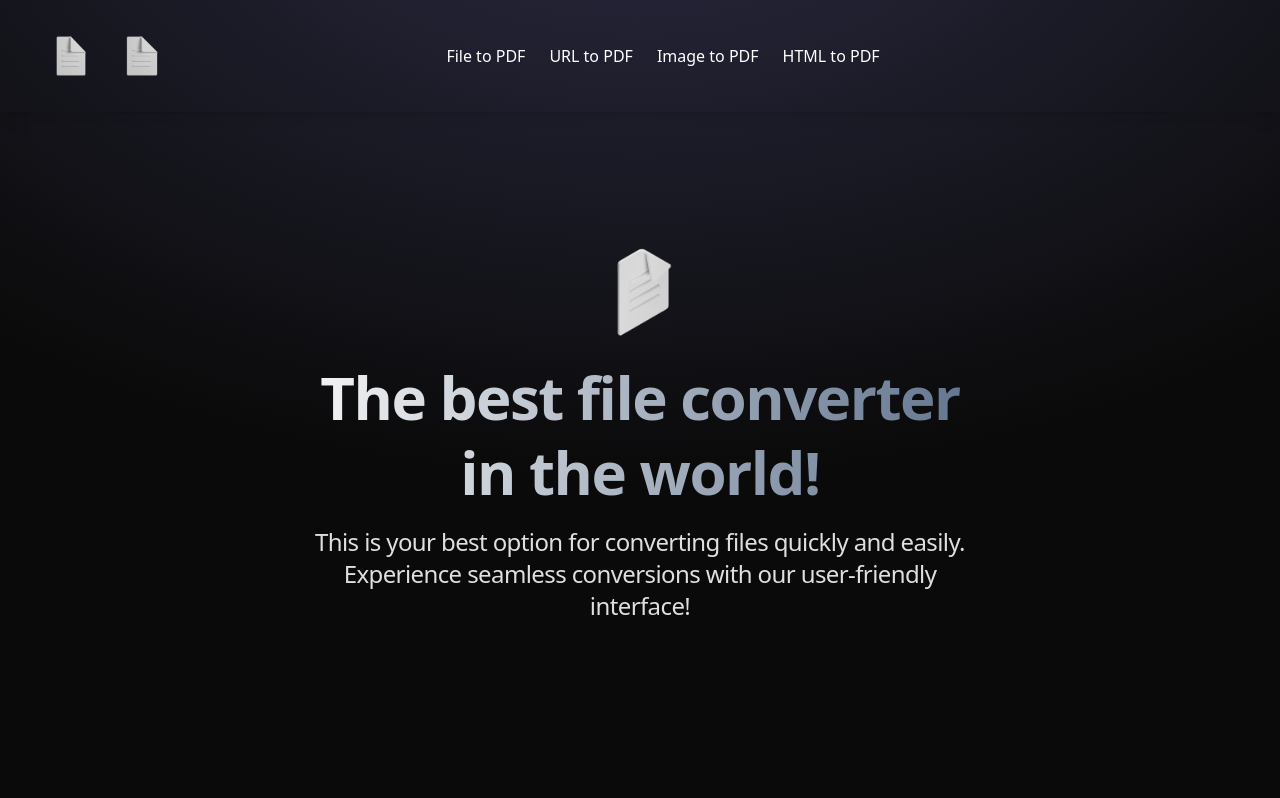
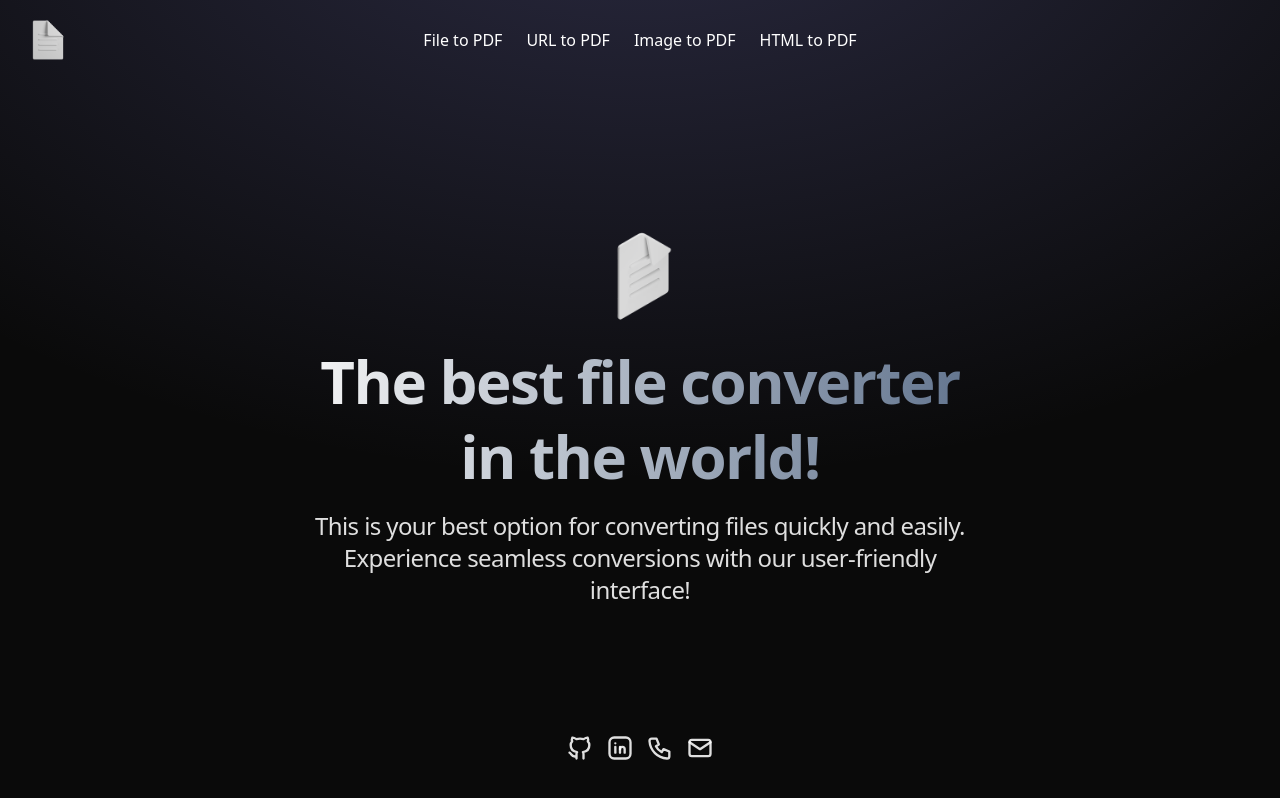
Before and after one commit to A3xxx23/FileConverter, a React (Vite) app: page / in a window 1280 px wide. Built offline with nearby package versions, Linux system fonts and the light colour scheme.

Commit message:
add new changes in app and home components
new changes

```diff
--- a/src/App.tsx
+++ b/src/App.tsx
@@ -1,25 +1,24 @@
-// App.js
-import { Link } from "react-router-dom";
-import { Navbar } from "./components/Navbar";
-import Home from "./components/Home"; // Asegúrate de que la ruta sea correcta
+import { Routes, Route } from 'react-router-dom';
+import { Navbar } from './components/Navbar';
+import FileToPDF from './pages/FiletoPDF';
+import ImageToPDF from './pages/ImagetoPDF';
+import UrlToPDF from './pages/URLtoPDF';
+import HTMLtoPDF from './pages/HTMLtoPDF';
+import Home from './components/Home';
 
 const App = () => {
   return (
-    <div className="flex flex-col w-full">
-      <header className="flex items-center py-4 px-5 lg:px-12 shadow-lg ">
-        <Link to={"/"}>
-          <img
-            src="/convertImage.png"
-            alt="FileConverter logo"
-            className="h-12"
-          />
-        </Link>
-
-        <Navbar />
-      </header>
-
-      {/* Renderiza Home en la ruta raíz */}
-      <Home />
+    <div className="h-screen flex flex-col">
+      <Navbar />
+      <main className="flex-1 p-4">
+        <Routes>
+          <Route path="/" element={<Home/>} />
+          <Route path="/file-to-pdf" element={<FileToPDF />} />
+          <Route path="/image-to-pdf" element={<ImageToPDF />} />
+          <Route path="/url-to-pdf" element={<UrlToPDF />} />
+          <Route path="/html-to-pdf" element={<HTMLtoPDF />} />
+        </Routes>
+      </main>
     </div>
   );
 };
--- a/src/components/Footer.tsx
+++ b/src/components/Footer.tsx
@@ -30,18 +30,16 @@ const SocialLinks = [
 export const Footer = () => {
   return (
     <footer>
-      <p>&copy; 2023 Your Company. All rights reserved.</p>
-
-      <div className="flex gap-2">
+      <div className="flex items-center justify-center -mt-0 sm:mt-0 gap-3">
         {SocialLinks.map((link) => (
             <a
                 key={link.id}
                 href={link.href}
                 target="_blank"
                 rel="noreferrer"
-                            className="hover:text-gray-500 border border-gray-500 w-10 h-10 flex items-center justify-center rounded-full transition-all"
+                className="hover:text-gray-500 flex items-center justify-center rounded-full transition-all"
             >
-                            <link.icon className="w-6 h-6" />
+                <link.icon className="w-7 h-7" />
             </a>
         ))}
       </div>
--- a/src/components/Home.tsx
+++ b/src/components/Home.tsx
@@ -1,9 +1,11 @@
+import { Footer } from "./Footer";
 import Hero from "./Hero";
 
 export const Home = () => {
   return (
     <>
     <Hero />
+    <Footer/>
     </>
   );
 };
--- a/src/components/Logo.tsx
+++ b/src/components/Logo.tsx
@@ -4,7 +4,7 @@ export const Logo = () => {
     return (
         <Link to="/"
         className="flex items-center">
-            <img src="/ConvertFile.png" alt="Logo" height={85} width={85}/>
+            <img src="/ConvertFile.png" alt="Logo" height={40} width={40}/>
         </Link>
     );
     }
--- a/src/router/index.tsx
+++ /dev/null
@@ -1,36 +0,0 @@
-import { createBrowserRouter } from "react-router-dom";
-import App from "../App";
-import FiletoPDF from "../pages/FiletoPDF";
-import URLtoPDF from "../pages/URLtoPDF";
-import ImagetoPDF from "../pages/ImagetoPDF";
-import HTMLtoPDF from "../pages/HTMLtoPDF";
-import { RootLayout } from "../layout/RootLayout";
-
-export const router = createBrowserRouter([
-    {
-        path: "/",
-        element: <RootLayout />,
-        children: [
-            {
-                index: true,
-                element: <App/>,
-            },
-            {
-                path: "FiletoPDF",
-                element: <FiletoPDF/>,
-            },
-            {
-                path: "URLtoPDF",
-                element: <URLtoPDF/>,
-            },
-            {
-                path: "ImagetoPDF",
-                element: <ImagetoPDF/>,
-            },
-            {
-                path: "HTMLtoPDF",
-                element: <HTMLtoPDF/>,
-            },
-        ],
-    },
-]);
```
Lines whose indentation alone changed are shown as unchanged.
